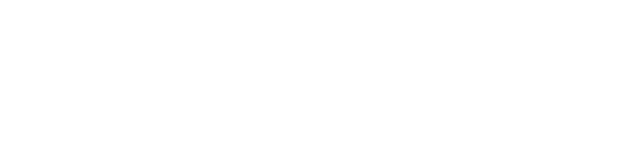
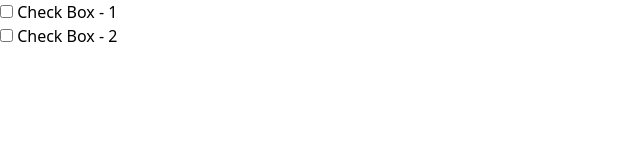
Before and after one commit to ridwanahmedxix/learn-tailwind, a website built with Vite: page index.html in a window 1280 px wide. Shown: the whole page, without its empty margins (0-640 px from the left). Built offline with nearby package versions, Linux system fonts and the light colour scheme.

Commit message:
check box create

```diff
--- a/index.html
+++ b/index.html
@@ -6,5 +6,8 @@
     <title>Learn Tailwind</title>
     <link rel="stylesheet" href="css/main.css" />
   </head>
-  <body></body>
+  <body>
+    <input type="checkbox" /> Check Box - 1 <br />
+    <input type="checkbox" /> Check Box - 2
+  </body>
 </html>
```
